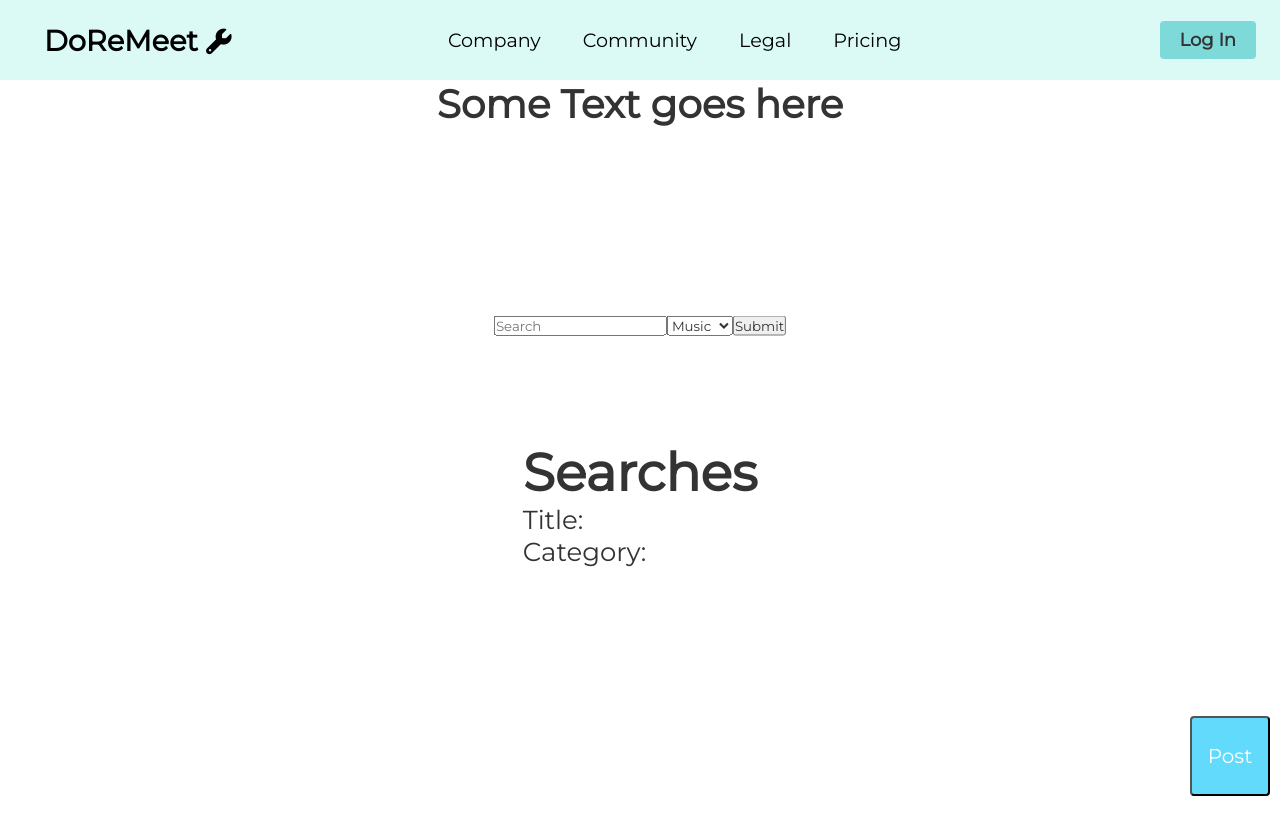
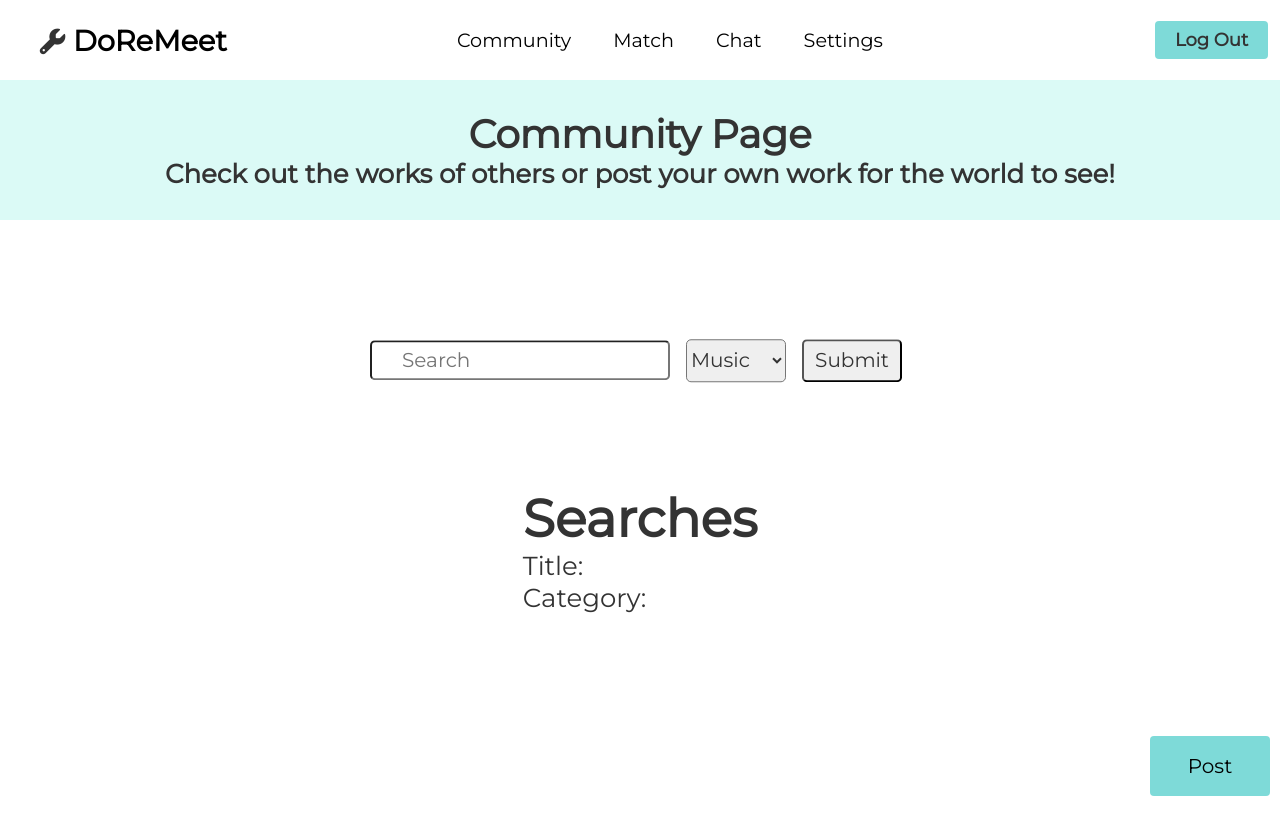
Before and after one commit to jungsun-eoh/doreMeet, a React (Create React App) app in the folder application/frontend/: page / in a window 1280 px wide. Shown: the top 834 px of the page. Built offline with nearby package versions, Linux system fonts and the light colour scheme.

Commit message:
ui changes

```diff
--- a/application/frontend/src/App.css
+++ b/application/frontend/src/App.css
@@ -18,53 +18,43 @@
   color: #61dafb;
 }
 
-.navbar {
-  overflow: hidden;
-  background-color: #e9e9e9;
-}
-
-.navbar l{
-  float: left;
-  display: block;
-  color: black;
-  text-align: center;
-  padding: 14px 16px;
-  text-decoration: none;
-  font-size: 17px;
-}
-
-.navbar l.active{
-  background-color: #5200CD;
-  color: white;
-}
-
-.navbar r{
-  float: right;
-  display: block;
-  color: black;
-  text-align: center;
-  padding: 14px 16px;
-  text-decoration: none;
-  font-size: 17px;
-}
-
 .search {
   position: absolute;
-  top:  40%;
+  top:  45%;
   left: 50%;
   transform: translate(-50%,-50%);
   padding: 6px;
   font-size: 30px;
 }
 
+.searchBar{
+  font-size: 20px;
+  border-radius: 5px;
+  height: 40px;
+  width: 300px;
+  padding: 2px 23px 2px 30px;
+  margin-right: 8px;
+}
+
+.searchButtons{
+  font-size: 20px;
+  border-radius: 5px;
+  height: 43px;
+  width: 100px;
+  margin-right:8px;
+  margin-left:8px;
+}
+
+
 .post{
-  height: 80px;
-  width: 80px;
+  height: 60px;
+  width: 120px;
   font-size: 20px;
-  background-color: #61dafb;
-  color:white;
+  background-color:rgb(126,218,216);
+  color:black;
   padding: 10px, 20px;
   border-radius: 4px;
+  border: none;
 }
 
 #postbutton{
@@ -74,14 +64,16 @@
 }
 
 .post-popup{
-  color:black;
   display : none;
   text-align: center;
   margin: auto;
+  z-index: 3;
 }
 
 .post-container{
-  background-color: white;
+  border: solid;
+  border-radius: 10px;
+  background-color: rgb(219, 250, 246);
   max-width: 900px;
   padding: 30px;
 }
@@ -94,3 +86,9 @@
   flex-wrap: wrap;
   margin: auto;
 }
+
+.description{
+  padding-top: 30px;
+  padding-bottom: 30px;
+  background-color: rgb(219, 250, 246);
+}
--- a/application/frontend/src/App.js
+++ b/application/frontend/src/App.js
@@ -1,6 +1,7 @@
 import React from 'react';
 import './App.css';
-import Navbar from './Navbar/Navbar';
+import Navbar from './LandingPage/components/Navbar/Navbar';
+import Highlights from './LandingPage/components/Highlights/Highlights';
 import axios from 'axios';
 function App() {
 
@@ -62,22 +63,18 @@ function App() {
       <div className="App">
         <Navbar />
         <header className="App-header">
-          {/* <div className="navbar">
-            <l class="active">Home</l>
-            <l>About</l>
-            <l>Contact</l>
-            <l>Settings</l>
-            <r>Logout</r>
-          </div> */}
-          <h2 align='center' top='30%'> Some Text goes here </h2>
+          <div class="description">
+          <h2 align='center' top='30%'> Community Page </h2>
+          <h4 align='center'>Check out the works of others or post your own work for the world to see!</h4>
+          </div>
           <form class="search" onSubmit={submitHandler}>
-            <input value={stateObj.name} onChange={e => stateObj.setName(e.target.value)} type="text" placeholder="Search"/>
-            <select onChange={e => {stateObj.setCategory(e.target.value);}}>
+            <input class="searchBar" value={stateObj.name} onChange={e => stateObj.setName(e.target.value)} type="text" placeholder="Search"/>
+            <select class="searchButtons" onChange={e => {stateObj.setCategory(e.target.value);}}>
               <option value={"Music"}>Music</option>
               <option value={"Dance"}>Dance</option>
               <option value={"Art"}>Art</option>
             </select>
-            <input type='submit'/>
+            <input class="searchButtons" type='submit'/>
           </form>
           <div id="postbutton">
             <button class="post" onClick={openPost}>Post</button>
--- a/application/frontend/src/LandingPage/components/Highlights/HighlightItem.js
+++ b/application/frontend/src/LandingPage/components/Highlights/HighlightItem.js
@@ -1,9 +1,11 @@
 import React from 'react';
-import { Link } from 'react-router-dom';
+import { Link,Router } from 'react-router-dom';
+
 
 function HighlightItem(props) {
     return (
     <>
+    <Router>
       <li className='cards_item'>
         <Link className='cards_item_link'>
           <figure className='cards_item_pic-wrap' data-category={props.label}>
@@ -14,6 +16,7 @@ function HighlightItem(props) {
           </div>
         </Link>
       </li>
+      </Router>
     </>
   );
 }
--- a/application/frontend/src/LandingPage/components/Navbar/MenuItems.js
+++ b/application/frontend/src/LandingPage/components/Navbar/MenuItems.js
@@ -1,21 +1,21 @@
 export const MenuItems = [
-    {
-        title: 'Company',
-        url: '#',
-        cName: 'nav-links',
-    },
     {
         title: 'Community',
         url: '#',
         cName: 'nav-links',
     },
     {
-        title: 'Legal',
+        title: 'Match',
         url: '#',
         cName: 'nav-links',
     },
     {
-        title: 'Pricing',
+        title: 'Chat',
+        url: '#',
+        cName: 'nav-links',
+    },
+    {
+        title: 'Settings',
         url: '#',
         cName: 'nav-links',
     },
--- a/application/frontend/src/LandingPage/components/Navbar/Navbar.js
+++ b/application/frontend/src/LandingPage/components/Navbar/Navbar.js
@@ -28,7 +28,7 @@ class Navbar extends Component {
                         )
                     })}
                 </ul>
-                <Button><b>Log In</b></Button>
+                <Button><b>Log Out</b></Button>
             </nav>
         )
     }
```
